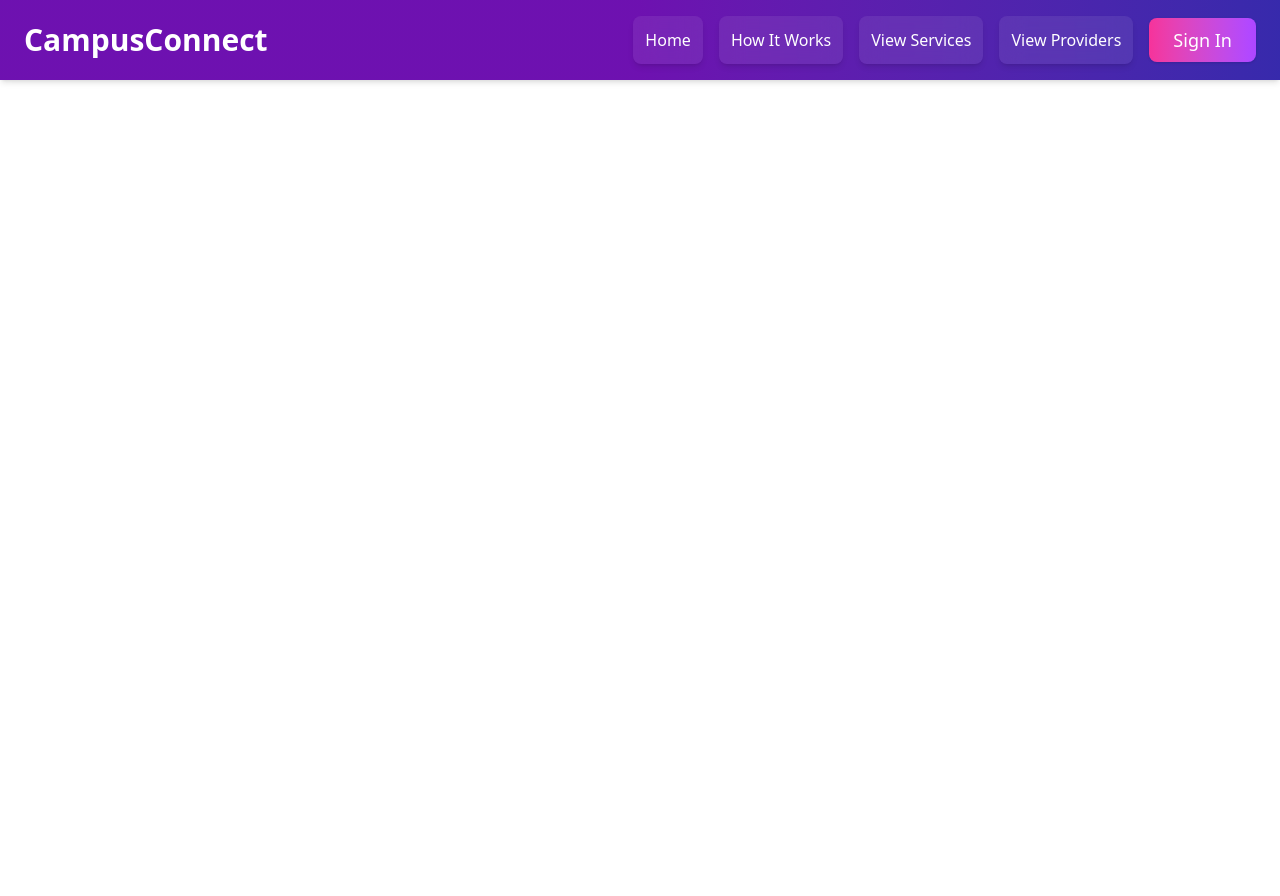
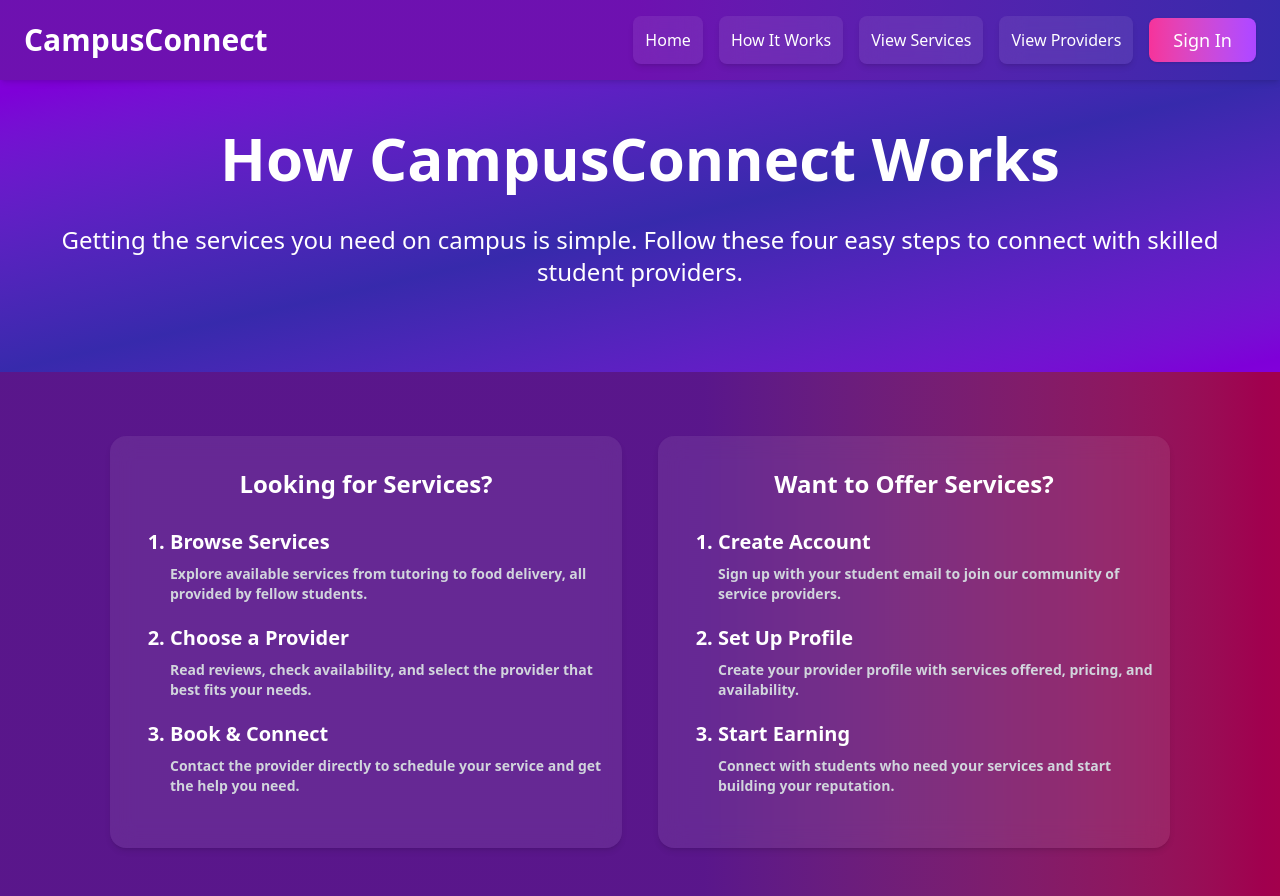
Before and after one commit to Chinomso-Augustine/Chino-Work, a React (Vite) app in the folder Projects/campusconnect/: page /Work in a window 1280 px wide. Before the commit the page ends 800 px from the top, so only its background shows below. Built offline with nearby package versions, Linux system fonts and the light colour scheme.

Commit message:
How it works almost done

```diff
--- a/Projects/campusconnect/src/App.tsx
+++ b/Projects/campusconnect/src/App.tsx
@@ -1,5 +1,4 @@
-import { useState } from 'react'
-import Narvbar from './components/Navbar/Nav.jsx';
+import Navbar from './components/Navbar/Nav.jsx';
 import Home from './components/Home/home.jsx'
 import HowItWorks from "./components/How It works/Works.jsx"
 import { BrowserRouter as Router, Routes, Route } from 'react-router-dom';
@@ -8,7 +7,7 @@ import { BrowserRouter as Router, Routes, Route } from 'react-router-dom';
 function App() {
   return (
     <Router>
-      <Narvbar />
+      <Navbar />
       <Routes>
         <Route path="/" element={<Home />} />
         <Route path="/Work" element={<HowItWorks />} />
--- a/Projects/campusconnect/src/components/How It works/Works.jsx
+++ b/Projects/campusconnect/src/components/How It works/Works.jsx
@@ -1,9 +1,59 @@
 
-function HowItWorks(){
-    return(
+function HowItWorks() {
+    return (
         <div>
-        <button>Click Me</button>
+            <section className="bg-gradient-to-br from-purple-700 via-indigo-800  to-purple-700 text-white h-auto py-12 p-13 mt-20">
+                <h1 className="text-3xl  md:text-6xl text-center font-bold ">How CampusConnect Works</h1>
+                <p className="text-2xl text-center mt-9 mb-9">Getting the services you need on campus is simple. Follow these four easy steps to connect with skilled student providers.</p>
+            </section>
+
+            {/**Step By step of how it works */}
+            <section className="bg-gradient-to-r from-purple-900 from-55% to-pink-800 to-100% text-white h-auto py-12 p-13">
+                <div className="flex justify-center gap-9 mt-4">
+
+                    <div className="bg-white/8 backdrop-blur-md py-8 shadow-md text-white rounded-2xl w-lg">
+                        <h2 className="flex justify-center text-2xl mb-7 font-bold">Looking for Services? </h2>
+
+                        <ol className=" ml-15 list-decimal list-outs text-lg">
+                            <li className="text-xl font-bold "> Browse Services
+                                <p className="text-gray-300 text-sm mb-5 mt-2"> Explore available services from tutoring to food delivery, all provided by fellow students.</p>
+                            </li>
+
+                            <li className="text-xl font-bold "> Choose a Provider
+                                <p className="text-gray-300 text-sm mb-5 mt-2"> Read reviews, check availability, and select the provider that best fits your needs. </p>
+                            </li>
+
+                            <li className="text-xl font-bold "> Book & Connect
+                                <p className="text-gray-300 text-sm mb-5 mt-2">Contact the provider directly to schedule your service and get the help you need. </p>
+                            </li>
+                        </ol>
+                    </div>
+
+
+                    <div className="bg-white/8 backdrop-blur-md py-8 shadow-md text-white rounded-2xl w-lg">
+                        <h2 className="flex justify-center text-2xl mb-7 font-bold">Want to Offer Services?
+
+                        </h2>
+
+                        <ol className=" ml-15 list-decimal list-outs text-lg">
+                            <li className="text-xl font-bold "> Create Account
+                                <p className="text-gray-300 text-sm mb-5 mt-2"> Sign up with your student email to join our community of service providers.</p>
+                            </li>
+
+                            <li className="text-xl font-bold "> Set Up Profile
+                                <p className="text-gray-300 text-sm mb-5 mt-2"> Create your provider profile with services offered, pricing, and availability. </p>
+                            </li>
+
+                            <li className="text-xl font-bold "> Start Earning
+                                <p className="text-gray-300 text-sm mb-5 mt-2">Connect with students who need your services and start building your reputation.
+                                </p>
+                            </li>
+                        </ol>
+                    </div>
+                </div>
+            </section>
         </div>
+
     )
 }
 
```
